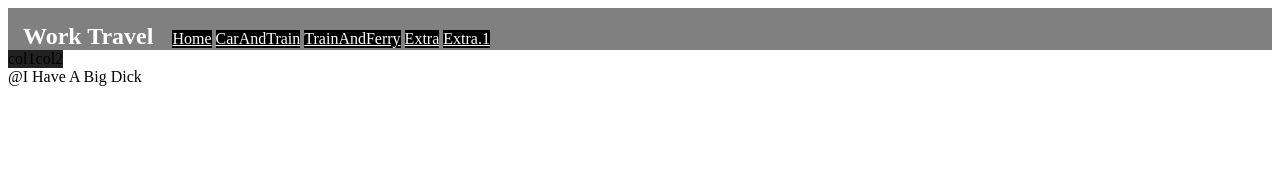
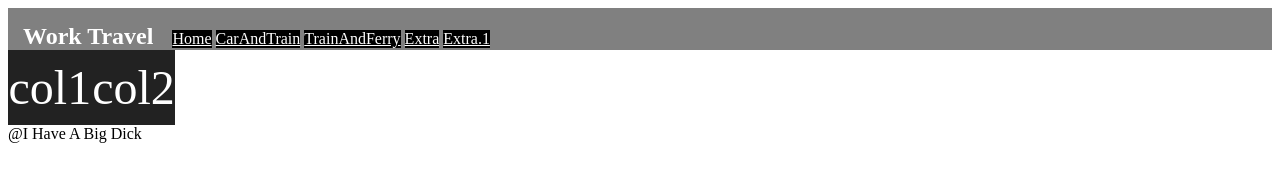
Before and after one commit to Killawattz/CODE-_1230_QGIS_KURTIS_WATTS, a plain HTML site: page index.html in a window 1280 px wide. Drawn offline with Linux system fonts and the light colour scheme.

Commit message:
div changes

```diff
--- a/style.css
+++ b/style.css
@@ -41,8 +41,12 @@ nav ul li {
   .col {
   	background: #222;
   	float: left;
-  	margin: 1%
+  	margin: .5%
   	width: 33%;
+  	color: white;
+  	font-size: 48px;
+  	padding: 10px .5px;
+
   }
 
   footer {
```
